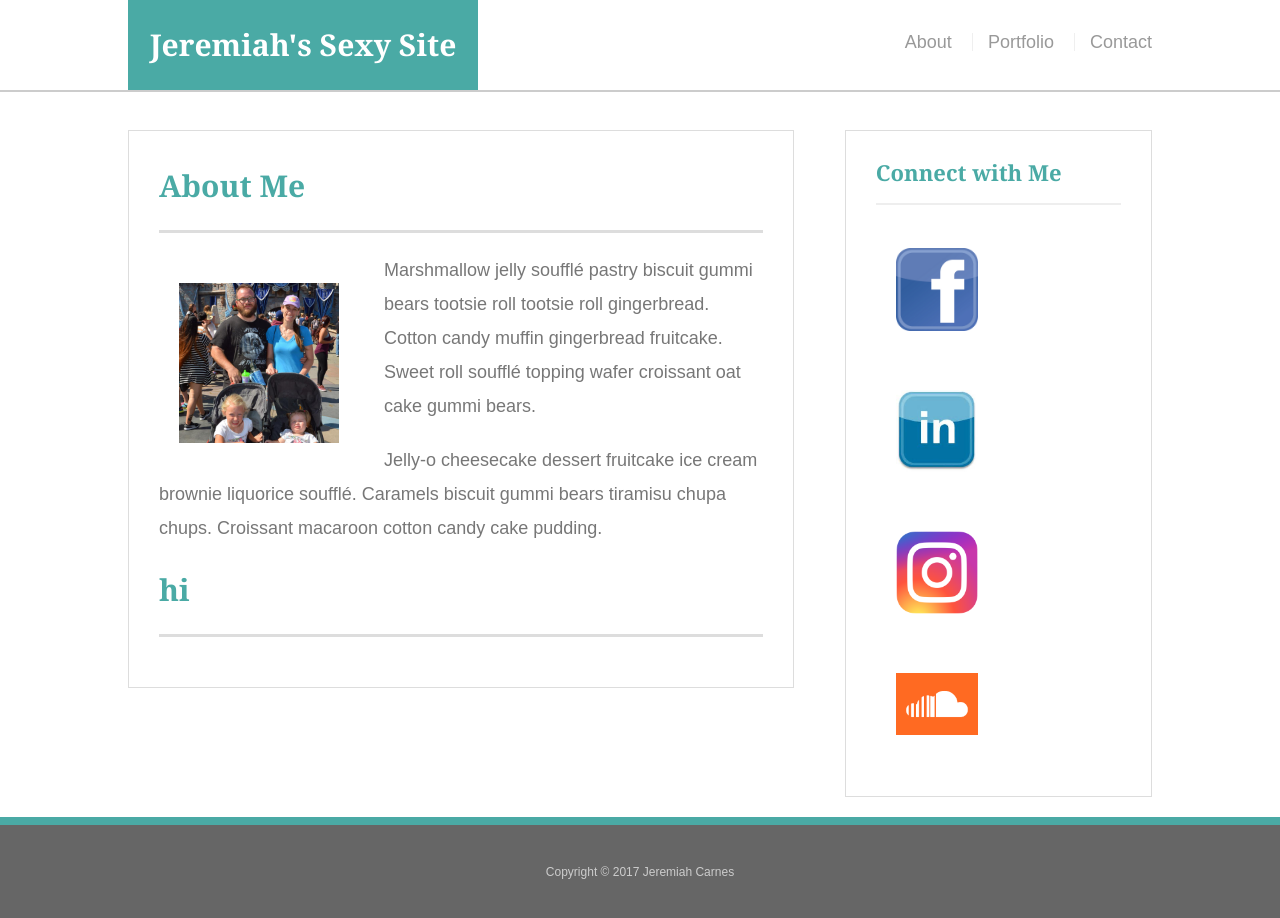
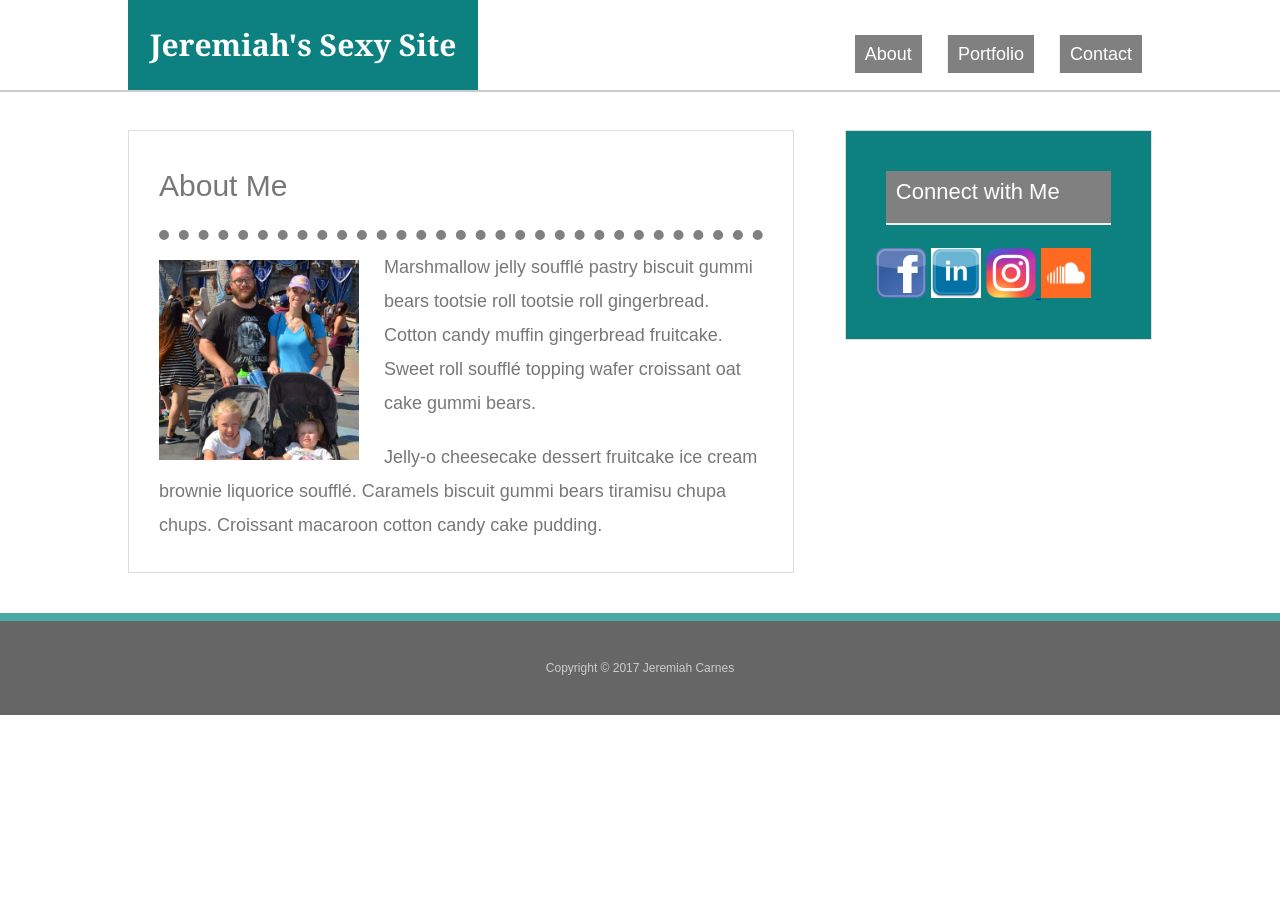
Before and after one commit to Carneszilla/Responsive-Portfolio, a plain HTML site: page index.html in a window 1280 px wide. After the commit the page ends 800 px from the top, so only its background shows below. Drawn offline with Linux system fonts and the light colour scheme.

Commit message:
adding frameWorks to respo

```diff
--- a/assets/css/style.css
+++ b/assets/css/style.css
@@ -10,6 +10,66 @@ body {
   box-sizing: border-box;
 }
 
+h1 .logo {
+  width: 100px;
+  height: 100px;
+
+}
+
+
+
+
+@keyframes sexy {
+  from {
+    background-color: gray;
+  }
+  to {
+    background-color: teal;
+  }
+}
+
+.sexy {
+  animation: sexy 8s forwards;
+}
+
+/*2nd attempt at keyframes*/
+@keyframes thisToo {
+  from {
+    background-color: teal;
+  }
+  to {
+    background-color: gray;
+  }
+}
+
+.thisToo {
+  animation: thisToo 5s forwards;
+  padding: 10px;
+  margin: 10px;
+  color: white;
+}
+
+
+@keyframes myFrame {
+  from {
+    width:0%;
+    border-bottom: solid teal 10px;
+    margin-bottom: 10px;
+  }
+
+  to {
+    width: 100%;
+    border-bottom: dotted gray 10px;
+    margin-bottom: 10px;
+  }
+}
+
+.myFrame{
+  animation: myFrame 5s ease-in-out 0s forwards;
+}
+
+
+
 /* general */
 
 .container {
@@ -18,10 +78,6 @@ body {
   margin: 0 auto;
   clear: both;
 
-}
-
-img {
-  padding: 20px;
 }
 
 h1,
@@ -35,13 +91,7 @@ p:last-child {
   margin-bottom: 0;
 }
 
-h1,
-h2,
-h3 {
-  font-family: Georgia, Times, "Times New Roman", serif;
-  font-weight: 700;
-  color: #4aaaa5;
-}
+
 
 h1 {
   padding-bottom: 20px;
@@ -57,10 +107,6 @@ h3 {
 
 /* header */
 
-.socialMediaLogo{
-  width: 50%;
-  height: 50%;
-}
 
 #masthead {
   position: fixed;
@@ -143,6 +189,8 @@ h3,
 
   margin-top: 8px;
   margin-right: 5px;
+  height: 50px;
+  width: 50px;
 }
 
 .social:last-child {
@@ -339,22 +387,3 @@ img {
 
 
 /*The element to apply the animation to */
-
-h1, h2, h3 {
-  width: 100px;
-  height: 100px;
-  background-color: red;
-}
-
-.sexy {
-  animation: sexy 4s;
-}
-
-@keyframes sexy {
-  from {
-    background-color: red;
-  }
-  to {
-    background-color: yellow;
-  }
-}
--- a/index.html
+++ b/index.html
@@ -11,36 +11,38 @@
 <body>
 
   <header id="masthead">
-    <div class="container sexy">
-      <a href="index.html" id="logo">Jeremiah's Sexy Site</a>
+    <div class="container">
+      <a href="index.html" id="logo" class="sexy">Jeremiah's Sexy Site</a>
       <nav>
-        <a href="index.html">About</a>
-        <a href="portfolio.html">Portfolio</a>
-        <a href="contact.html">Contact</a>
+
+        <a href="index.html" class="thisToo">About</a>
+        <a href="portfolio.html" class="thisToo">Portfolio</a>
+        <a href="contact.html" class="thisToo">Contact</a>
+
       </nav>
     </div>
   </header>
 
   <div id="main-container" class="container">
     <section class="main-section">
-      <h1>About Me</h1>
+      <h1 class="myFrame">About Me</h1>
 
-      <img src="assets/images/family.jpeg" height="200" width="200" class="auth-image" alt="Your Name">
+      <img src="assets/images/family.jpeg" height="200" width="200" class="auth-image" alt="Jeremiah Carnes">
 
       <p>Marshmallow jelly souffl&eacute; pastry biscuit gummi bears tootsie roll tootsie roll gingerbread. Cotton candy muffin gingerbread fruitcake. Sweet roll souffl&eacute; topping wafer croissant oat cake gummi&nbsp;bears.</p>
 
       <p>Jelly-o cheesecake dessert fruitcake ice cream brownie liquorice souffl&eacute;. Caramels biscuit gummi bears tiramisu chupa chups. Croissant macaroon cotton candy cake pudding.</p>
-<h1 class="sexy">hi</h1>
+
     </section>
 
-    <section class="sidebar">
+    <section class="sidebar sexy">
       <div id="connect">
-        <h2>Connect with Me</h2>
+        <h2 class="thisToo">Connect with Me</h2>
 
-        <a href="#" class="socialMediaLogo">  <img src="assets/images/facebook.png" class="social socialMediaLogo" alt="facebook" /></a>
-        <a href="#" class="socialMediaLogo"><img src="assets/images/th.jpg" class="social socialMediaLogo" alt="LinkedIn" /></a>
-        <a href="#" class="socialMediaLogo"><img src="assets/images/Instagram.png" class="social socialMediaLogo" alt="Instagram" /> </a>
-        <a href="#" class="socialMediaLogo"><img src="assets/images/soundcloud.png" class="social socialMediaLogo" alt="soundcloud" /></a>
+        <a href="#" class="socialMediaLogo">  <img src="assets/images/facebook.png" class="social socialMedia" alt="facebook" /></a>
+        <a href="#" class="socialMediaLogo"><img src="assets/images/th.jpg" class="social socialMedia" alt="LinkedIn" /></a>
+        <a href="#" class="socialMediaLogo"><img src="assets/images/Instagram.png" class="social socialMedia" alt="Instagram" /> </a>
+        <a href="#" class="socialMediaLogo"><img src="assets/images/soundcloud.png" class="social socialMedia" alt="soundcloud" /></a>
       </div>
     </section>
   </div>
```
Also changed, not shown: contact.html (+11 -11 lines), portfolio.html (+12 -12 lines).
